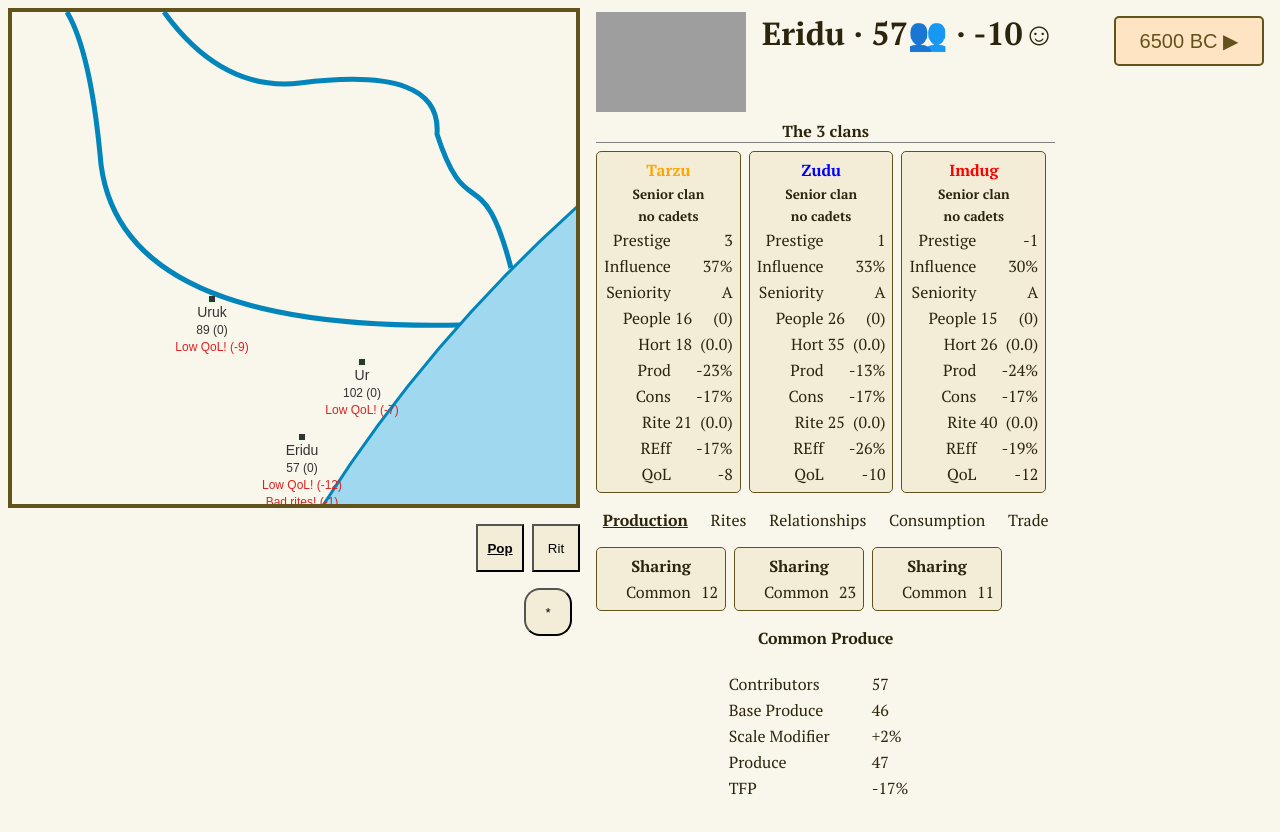
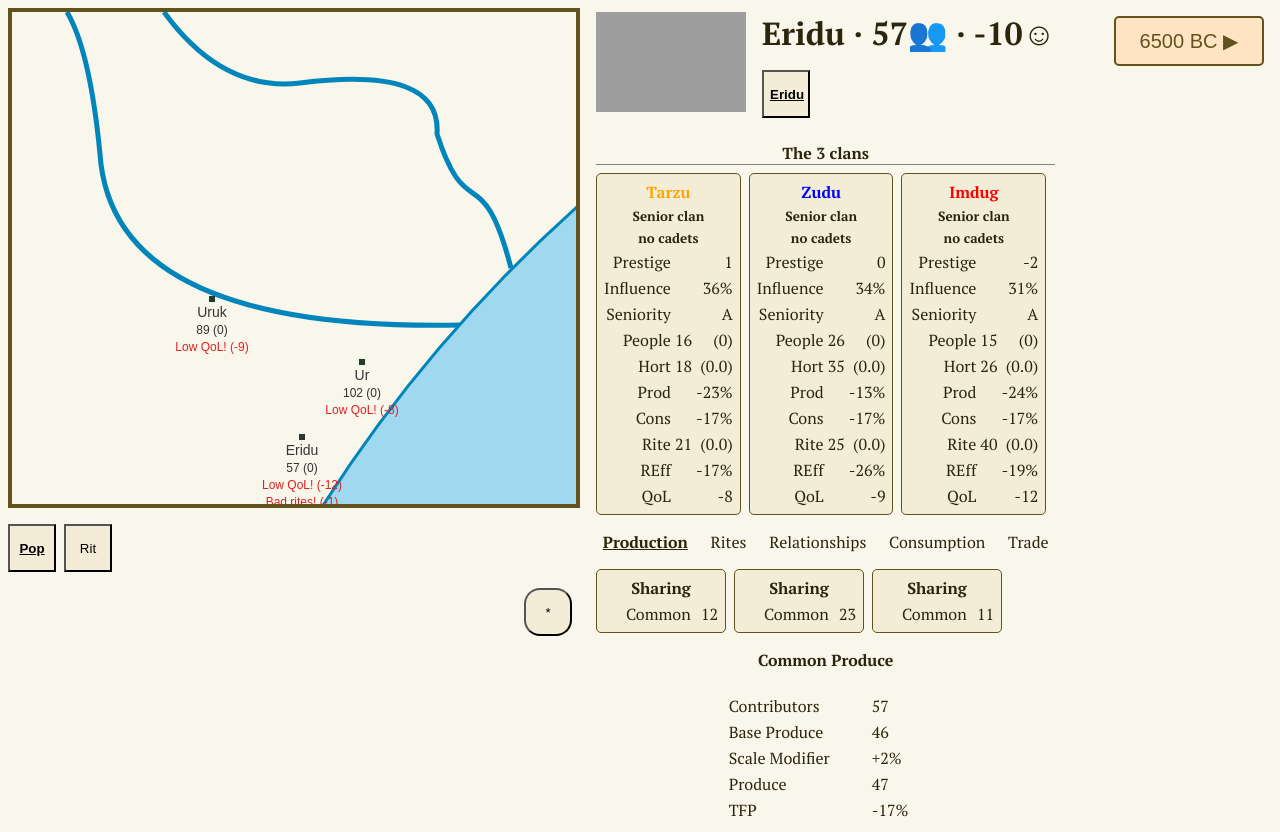
Before and after one commit to dmandelin/world2, a SvelteKit app: page / in a window 1280 px wide. Before the commit the page ends 810 px from the top, so only its background shows below. Built offline with nearby package versions, Linux system fonts and the light colour scheme; grey boxes are pictures that could not be loaded.

Commit message:
Replace the settlement view with a settlement area view that represents a primary settlement and all its daughters.

```diff
--- a/src/components/ButtonPanel.svelte
+++ b/src/components/ButtonPanel.svelte
@@ -1,9 +1,19 @@
 <script lang="ts">
-  let { config, selectedLabel = $bindable(), onSelected }
-    : {
-        config: { buttons: Array<{label: string }> },
+  let {
+    config,
+    selectedLabel = $bindable(),
+    selectedData = $bindable(),
+    onSelected,
+  } : {
+        config: {
+          buttons: Array<{
+            label: string,
+            data?: any,
+          }>
+        },
         selectedLabel?: string,
-        onSelected?: (label: string) => void
+        selectedData?: any,
+        onSelected?: (label: string, data?: any) => void
     } = $props();
 
   let activeIndex = $state(0);
@@ -11,8 +21,9 @@
   function click(index: number) {
     activeIndex = index;
     selectedLabel = config.buttons[index].label;
+    selectedData = config.buttons[index].data;
     if (onSelected) {
-      onSelected(selectedLabel);
+      onSelected(selectedLabel, selectedData);
     }
   }
 </script>
@@ -20,7 +31,6 @@
 <style>
 .panel {
   display: flex;
-  justify-content: flex-end;
   gap: 0.5rem;
   margin: 1rem 0;
 }
--- a/src/components/LineGraph.svelte
+++ b/src/components/LineGraph.svelte
@@ -38,13 +38,13 @@
       }
     }
 
+    let width = $state(0);
+    let height = $state(0);
+
     let { data }: { data: GraphData } = $props();
     let datasets = $derived.by(() => {
       return data.datasets.map(ds => new Dataset(ds.label, ds.data, ds.color));
     });
-
-    let width = $state(0);
-    let height = $state(0);
 
     onMount(() => {
       const container = document.querySelector('.line-graph-container');
--- a/src/components/SettlementArea.svelte
+++ b/src/components/SettlementArea.svelte
@@ -1,15 +1,14 @@
-<script>
+<script lang="ts">
     import { signed } from "../model/format";
-    import ClanCard from "./ClanCard.svelte";
+    import ButtonPanel from "./ButtonPanel.svelte";
     import Settlement from "./Settlement.svelte";
-    import SettlementConsumption from "./SettlementConsumption.svelte";
-    import SettlementEconomy from "./SettlementEconomy.svelte";
-    import SettlementRelationships from "./SettlementRelationships.svelte";
-    import SettlementRites from "./SettlementRites.svelte";
-    import SettlementTrade from "./SettlementTrade.svelte";
-    import TabbedView from "./TabbedView.svelte";
+    import { SettlementDTO } from "./dtos";
 
     let { settlement } = $props();
+    let selectedSettlement = $state(settlement);
+    $effect(() => {
+        selectedSettlement = settlement;
+    });
 </script>
 
 <style>
@@ -20,10 +19,6 @@
     h1 {
         margin: 0 0 1rem 0;
     }
-
-    h4 {
-        margin: 0.5rem 0;
-    }
 </style>
 
 <div id="top">
@@ -31,10 +26,14 @@
         <img src="residents.png" alt="Residents" width="150" height="100" />
         <div>
             <h1>{settlement.name} &centerdot;
-                {settlement.size}👥 &centerdot;
-                {signed(settlement.averageQoL, 0)}☺</h1>
+                {settlement.areaPopulation}👥 &centerdot;
+                {signed(settlement.areaAverageQoL, 0)}☺</h1>
+            <ButtonPanel config={{
+        buttons: settlement.areaSettlements.map((s: SettlementDTO) =>
+        ({ label: s.name, data: s })),
+    }} onSelected={(_, data) => { selectedSettlement = data; } } />
         </div>
     </div>
 
-    <Settlement settlement={settlement} />
+    <Settlement settlement={selectedSettlement} />
 </div>
--- a/src/components/dtos.ts
+++ b/src/components/dtos.ts
@@ -162,6 +162,11 @@ export class SettlementDTO {
     readonly averageQoL: number;
     readonly lastSizeChange: number;
 
+    readonly areaSettlements: SettlementDTO[] = [];
+    readonly areaPopulation: number;
+    readonly areaLastSizeChange: number;
+    readonly areaAverageQoL: number;
+
     readonly clans: ClansDTO;
     readonly localTradeGoods: TradeGood[];
 
@@ -185,6 +190,9 @@ export class SettlementDTO {
     constructor(settlement: Settlement) {
         this.name = settlement.name;
         this.size = settlement.size;
+        this.areaPopulation = settlement.areaSettlements.reduce((acc, s) => acc + s.size, 0);
+        this.areaLastSizeChange = settlement.areaSettlements.reduce((acc, s) => acc + s.lastSizeChange * s.size, 0) / this.areaPopulation;
+        this.areaAverageQoL = settlement.areaSettlements.reduce((acc, s) => acc + s.averageQoL * s.size, 0) / this.areaPopulation;
         this.averageQoL = settlement.averageQoL;
         this.lastSizeChange = settlement.lastSizeChange;
 
@@ -211,13 +219,19 @@ export class SettlementDTO {
 
 export class WorldDTO {
     readonly year: string;
-    readonly settlements: SettlementDTO[];
+    readonly settlements: SettlementDTO[] = [];
     readonly timeline: TimePoint[];
     readonly notes: Note[];
 
     constructor(private readonly world: World) {
         this.year = this.world.year.toString();
-        this.settlements = this.world.settlements.map(s => new SettlementDTO(s));
+
+        const smap = new Map(this.world.settlements.map(s => [s, new SettlementDTO(s)]));
+        for (const [s, dto] of smap) {
+            dto.areaSettlements.push(...s.areaSettlements.map(s => smap.get(s)!));
+            this.settlements.push(dto);
+        }
+
         this.timeline = world.timeline;
         this.notes = [...world.notes];
     }
--- a/src/model/settlement.ts
+++ b/src/model/settlement.ts
@@ -22,6 +22,20 @@ export class Settlement {
         for (const clan of clans) {
             clan.settlement = this;
         }
+    }
+
+    get areaSettlements(): Settlement[] {
+        const settlements = [];
+        const work: Settlement[] = [this];
+        while (work) {
+            const s = work.pop()!;
+            if (!s) break;
+            settlements.push(s);
+            for (const d of s.daughters) {
+                work.push(d);
+            }
+        }
+        return settlements;
     }
 
     get abandoned() {
```
Also changed, not shown: src/model/plans/backlog.md (+7 -1 lines).
